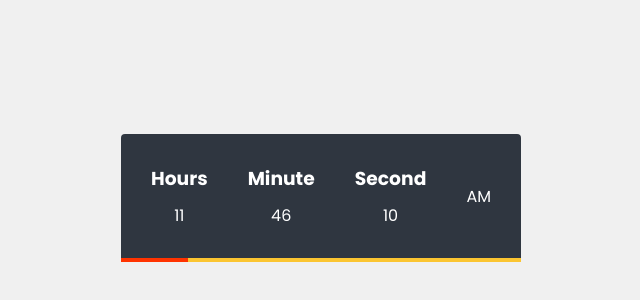
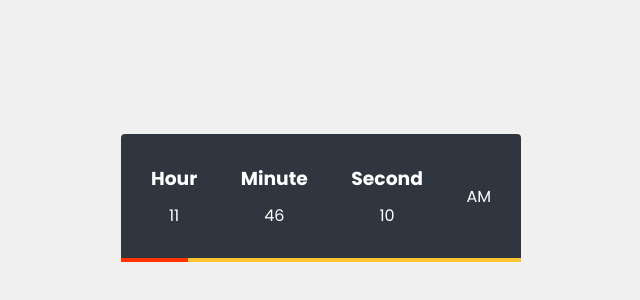
Before and after one commit to faysalchowdhury99/js-clock, a plain HTML site: page index.html in a window 1280 px wide. Shown: the part 202-502 px from the top of the page, 319-959 px from the left. Drawn offline with Linux system fonts and the light colour scheme.

Commit message:
Update index.html

```diff
--- a/index.html
+++ b/index.html
@@ -17,7 +17,7 @@
       <div>
         <div class="clock">
           <div class="hours">
-            <h3>Hours</h3>
+            <h3>Hour</h3>
             <p id="hours">00</p>
           </div>
           <div class="minutes">
```
